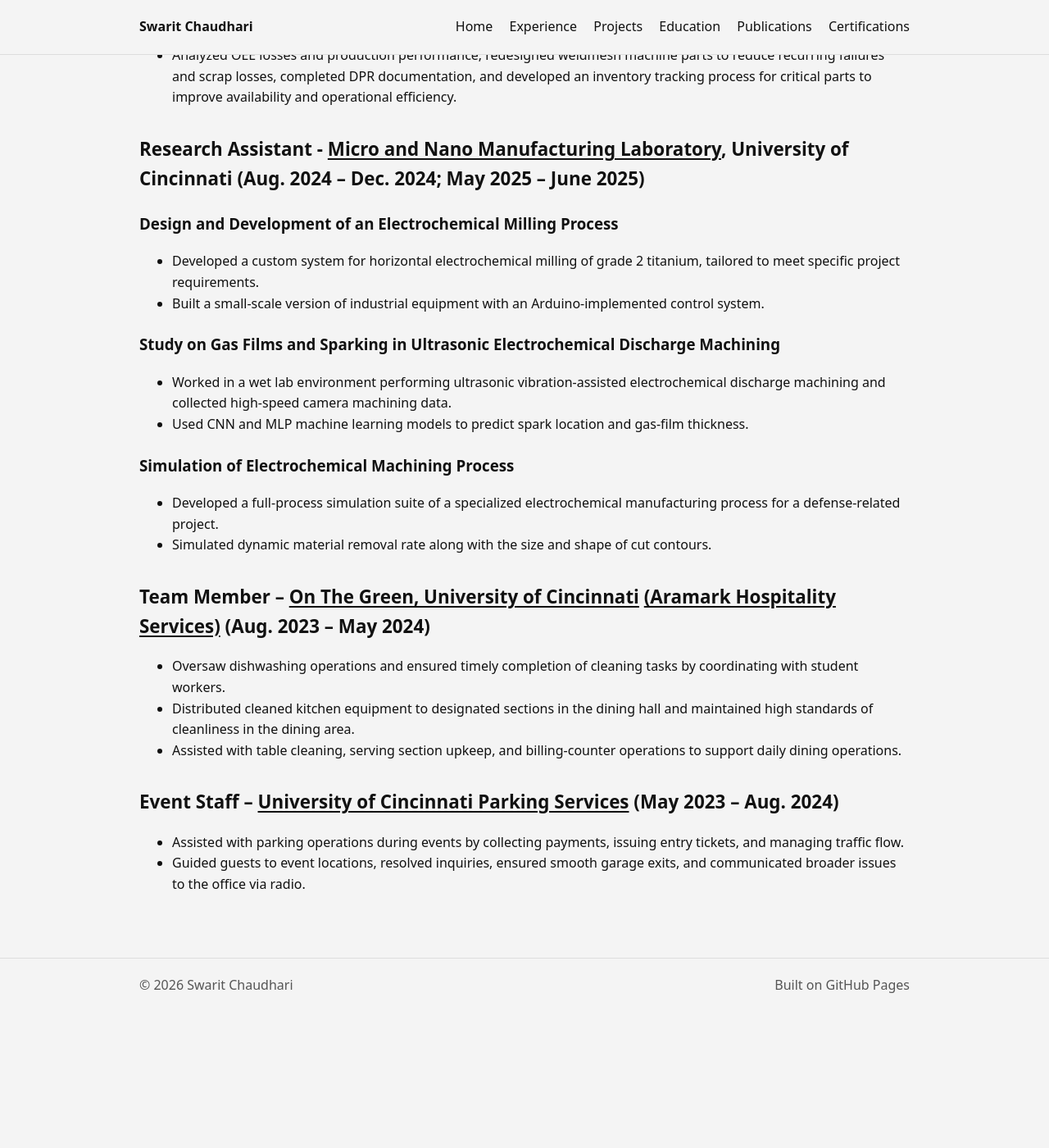
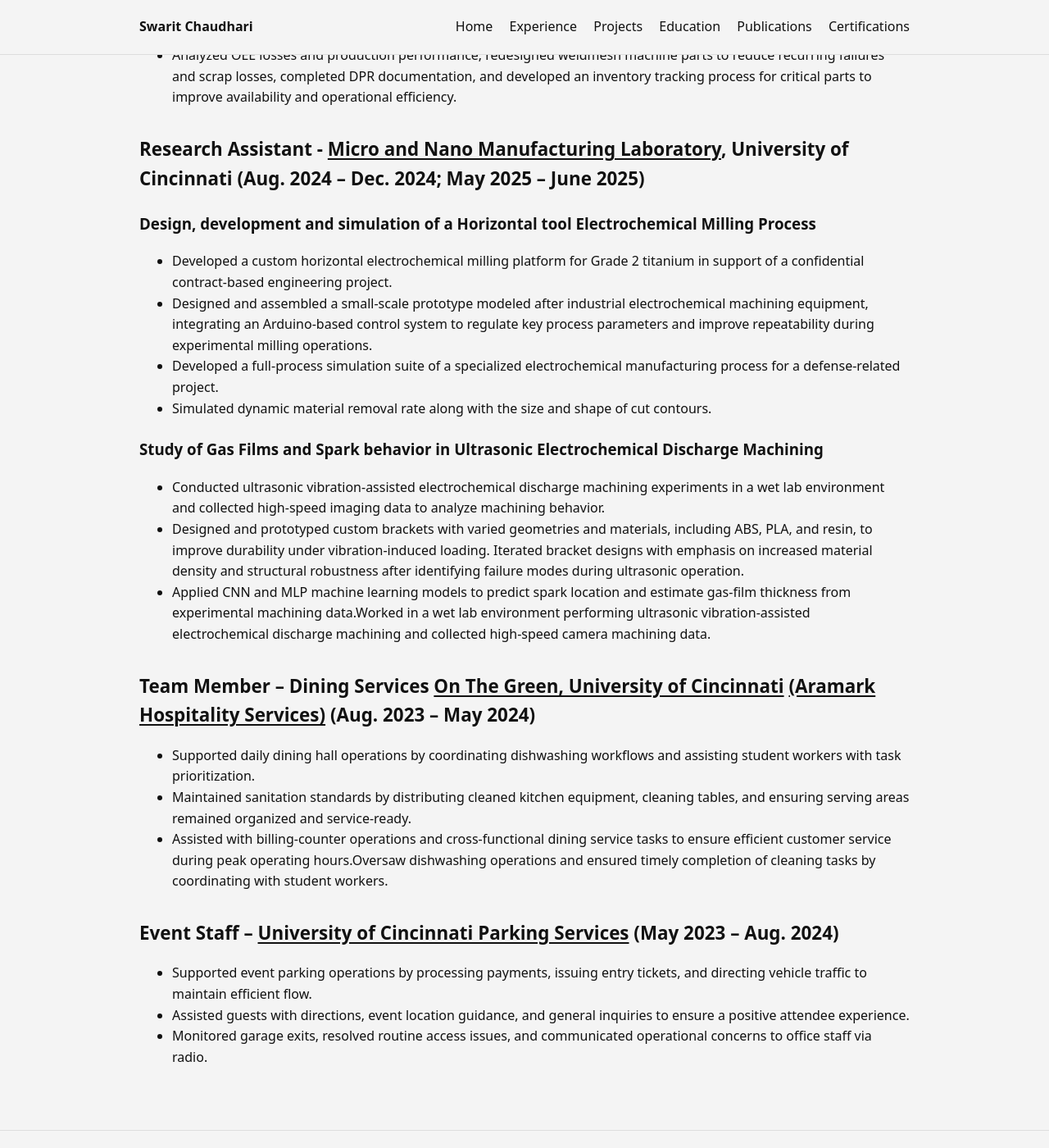
Before and after one commit to Swarit31/Swarit31.github.io, a Jekyll site: the page built from Experience.md, in a window 1280 px wide and 1400 px high, scrolled down 550 px. Shown: the whole window at 82% size. Built offline with Jekyll 4.4.1, drawn with Linux system fonts in a browser that asks for light colours; before the commit the page ends 1784 px from its top, so only the background shows below that.

Commit message:
Update Experience.md

```diff
--- a/Experience.md
+++ b/Experience.md
@@ -18,28 +18,27 @@ permalink: /experience/
 
 ## Research Assistant - [Micro and Nano Manufacturing Laboratory](https://ceas.uc.edu/research/centers-labs/micro-and-nano-manufacturing-laboratory/research.html), University of Cincinnati (Aug. 2024 – Dec. 2024; May 2025 – June 2025)
 
-### Design and Development of an Electrochemical Milling Process
+### Design, development and simulation of a Horizontal tool Electrochemical Milling Process
 
-- Developed a custom system for horizontal electrochemical milling of grade 2 titanium, tailored to meet specific project requirements.
-- Built a small-scale version of industrial equipment with an Arduino-implemented control system.
-
-### Study on Gas Films and Sparking in Ultrasonic Electrochemical Discharge Machining
-
-- Worked in a wet lab environment performing ultrasonic vibration-assisted electrochemical discharge machining and collected high-speed camera machining data.
-- Used CNN and MLP machine learning models to predict spark location and gas-film thickness.
-
-### Simulation of Electrochemical Machining Process
-
+- Developed a custom horizontal electrochemical milling platform for Grade 2 titanium in support of a confidential contract-based engineering project.
+- Designed and assembled a small-scale prototype modeled after industrial electrochemical machining equipment, integrating an Arduino-based control system to regulate key process parameters and improve repeatability during experimental milling operations.
 - Developed a full-process simulation suite of a specialized electrochemical manufacturing process for a defense-related project.
 - Simulated dynamic material removal rate along with the size and shape of cut contours.
 
-## Team Member – [On The Green, University of Cincinnati](https://ucdining.sodexomyway.com/en-us/locations/on-the-green) [(Aramark Hospitality Services)](https://www.aramark.com/our-services/hospitality-management) (Aug. 2023 – May 2024)
+### Study of Gas Films and Spark behavior in Ultrasonic Electrochemical Discharge Machining
 
-- Oversaw dishwashing operations and ensured timely completion of cleaning tasks by coordinating with student workers.
-- Distributed cleaned kitchen equipment to designated sections in the dining hall and maintained high standards of cleanliness in the dining area.
-- Assisted with table cleaning, serving section upkeep, and billing-counter operations to support daily dining operations.
+- Conducted ultrasonic vibration-assisted electrochemical discharge machining experiments in a wet lab environment and collected high-speed imaging data to analyze machining behavior.
+- Designed and prototyped custom brackets with varied geometries and materials, including ABS, PLA, and resin, to improve durability under vibration-induced loading. Iterated bracket designs with emphasis on increased material density and structural robustness after identifying failure modes during ultrasonic operation.
+- Applied CNN and MLP machine learning models to predict spark location and estimate gas-film thickness from experimental machining data.Worked in a wet lab environment performing ultrasonic vibration-assisted electrochemical discharge machining and collected high-speed camera machining data.
+
+## Team Member – Dining Services [On The Green, University of Cincinnati](https://ucdining.sodexomyway.com/en-us/locations/on-the-green) [(Aramark Hospitality Services)](https://www.aramark.com/our-services/hospitality-management) (Aug. 2023 – May 2024)
+
+- Supported daily dining hall operations by coordinating dishwashing workflows and assisting student workers with task prioritization.
+- Maintained sanitation standards by distributing cleaned kitchen equipment, cleaning tables, and ensuring serving areas remained organized and service-ready.
+- Assisted with billing-counter operations and cross-functional dining service tasks to ensure efficient customer service during peak operating hours.Oversaw dishwashing operations and ensured timely completion of cleaning tasks by coordinating with student workers.
 
 ## Event Staff – [University of Cincinnati Parking Services](https://www.uc.edu/about/parking.html) (May 2023 – Aug. 2024)
 
-- Assisted with parking operations during events by collecting payments, issuing entry tickets, and managing traffic flow.
-- Guided guests to event locations, resolved inquiries, ensured smooth garage exits, and communicated broader issues to the office via radio.
+- Supported event parking operations by processing payments, issuing entry tickets, and directing vehicle traffic to maintain efficient flow.
+- Assisted guests with directions, event location guidance, and general inquiries to ensure a positive attendee experience.
+- Monitored garage exits, resolved routine access issues, and communicated operational concerns to office staff via radio.
```
